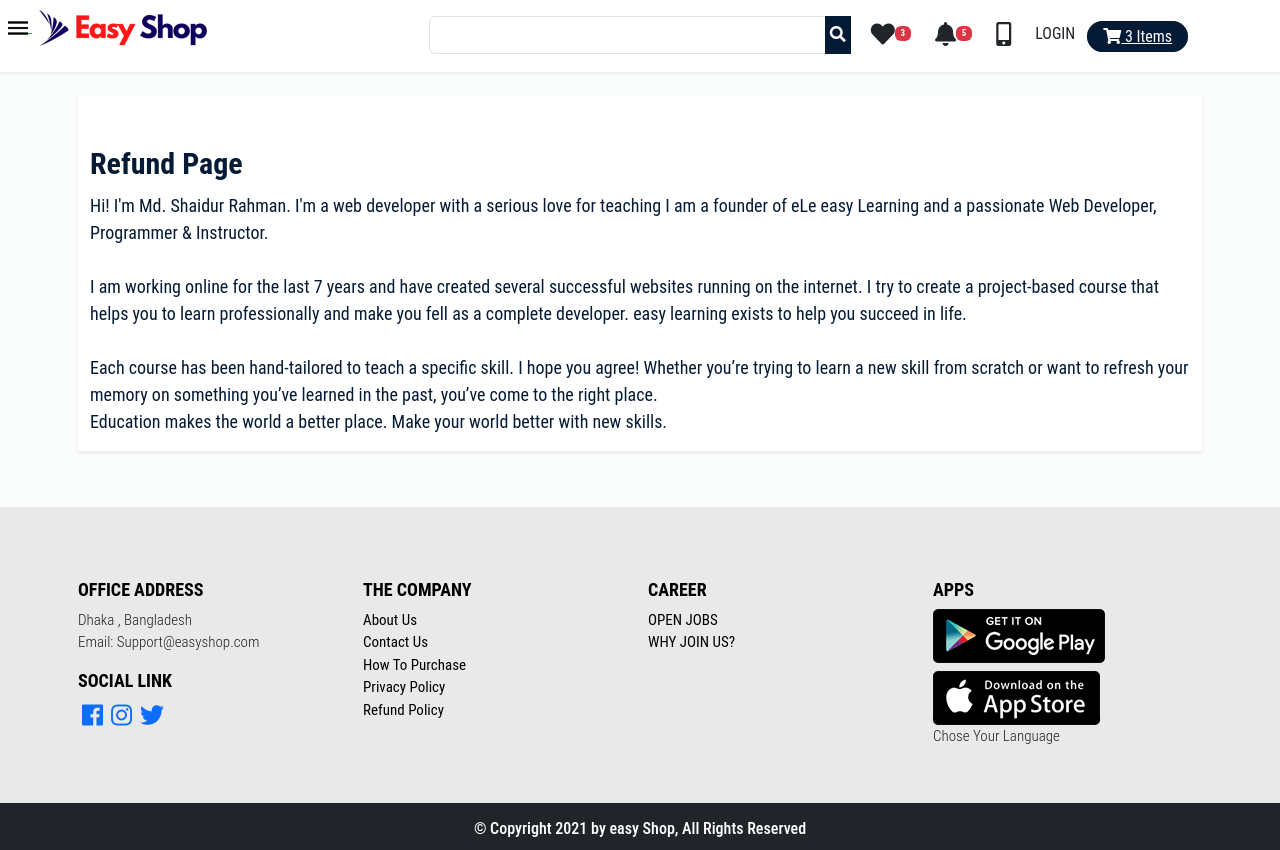
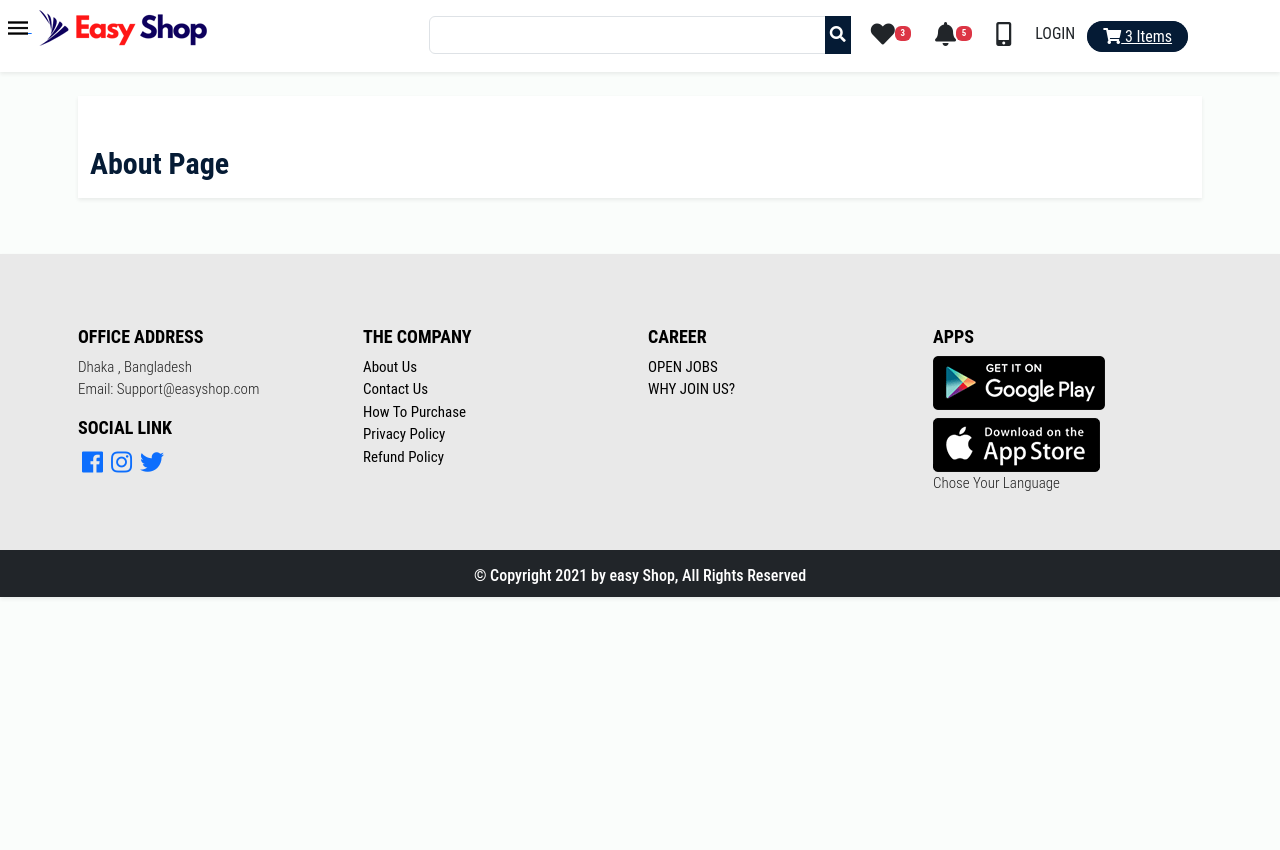
Before and after one commit to Shaid1998/PWA-Ecommerce-Full-System, a React (Create React App) app: page /about in a window 1280 px wide. After the commit the page ends 800 px from the top, so only its background shows below. Built offline with nearby package versions, Linux system fonts and the light colour scheme; no server answers; grey boxes are pictures that could not be loaded; a web font is replaced by a local one.

Commit message:
About Us Api

```diff
--- a/src/BaseUrl/BaseURL.jsx
+++ b/src/BaseUrl/BaseURL.jsx
@@ -4,7 +4,8 @@ class BaseURL {
     static BaseUrl ='http://127.0.0.1:8000/api'
 
     static VisitorDetails = this.BaseUrl+'/getvisitordetails'
-    static PostContact = this.BaseURL+"/postcontact"
+    static PostContact = this.BaseURL+'/postcontact'
+    static AboutUs = this.BaseURL+'/getallabout'
 }
 
 export default BaseURL
--- a/src/components/others/AboutUs.jsx
+++ b/src/components/others/AboutUs.jsx
@@ -1,19 +1,35 @@
+import axios from 'axios';
 import React, { Component, Fragment } from 'react'
 import { Container,Row,Col, Form, Button } from 'react-bootstrap'
+import BaseURL from '../../BaseUrl/BaseURL';
 
 class AboutUs extends Component {
+    constructor(){
+        super();
+        this.state={
+            about:''
+        }
+    }
+    componentDidMount(){
+        axios.get(BaseURL.AboutUs).then(response=>{
+            let StatusCode = response.status;
+            if(StatusCode==200){
+                let JsonData = (response.data)[0]['about'];
+                this.setState({about:JsonData});
+            }
+        }).catch(error=>{
+
+        })
+    }
     render() {
         return (
             <Fragment>
                 <Container>
                     <Row className="p-2">
                         <Col className="shadow-sm bg-white mt-2" md={12} lg={12} sm={12} xs={12}>
-                            <h4 className="section-title-login">Refund Page </h4>
+                            <h4 className="section-title-login">About Page </h4>
                             <p className="section-title-contact">
-                                Hi! I'm Md. Shaidur Rahman. I'm a web developer with a serious love for teaching I am a founder of eLe easy Learning and a passionate Web Developer, Programmer & Instructor.<br></br><br></br>
-                                I am working online for the last 7 years and have created several successful websites running on the internet. I try to create a project-based course that helps you to learn professionally and make you fell as a complete developer. easy learning exists to help you succeed in life.<br></br><br></br>
-                                Each course has been hand-tailored to teach a specific skill. I hope you agree! Whether you’re trying to learn a new skill from scratch or want to refresh your memory on something you’ve learned in the past, you’ve come to the right place.<br></br>
-                                Education makes the world a better place. Make your world better with new skills.
+                               {this.state.about}
                             </p>
                         </Col>
                     </Row>
```
